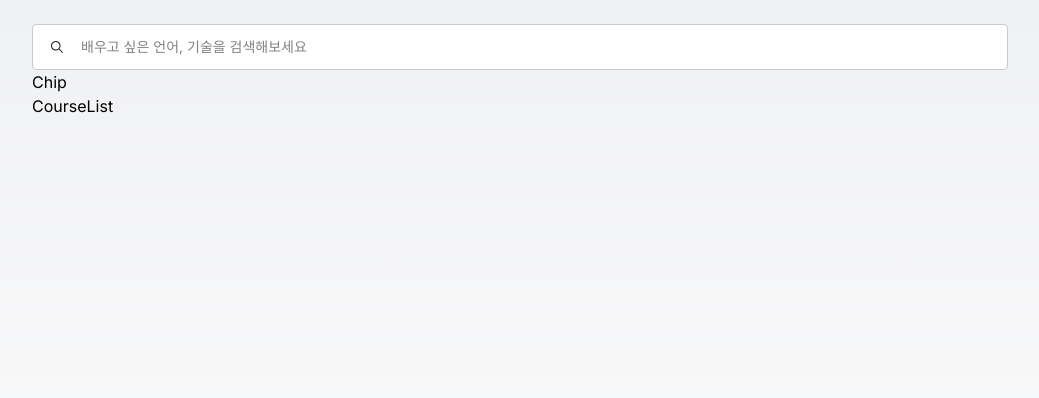
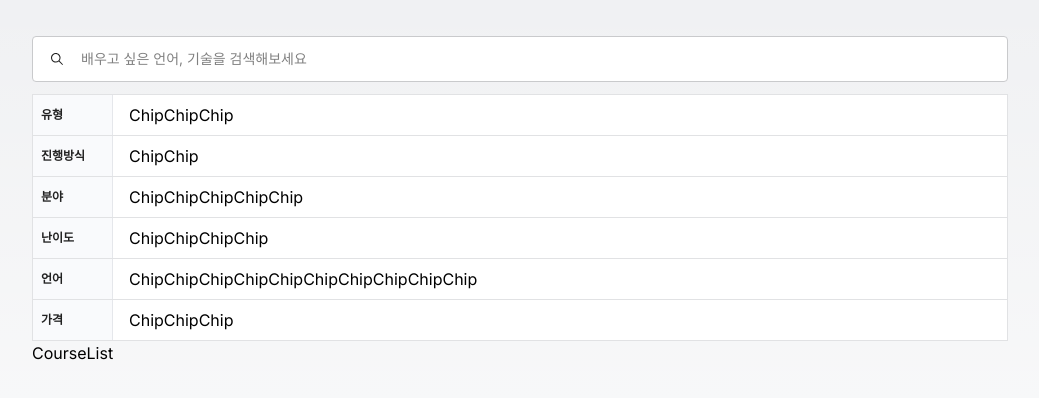
Before and after one commit to Joseunghyo7742/elice-frontend-PA, a Next.js app in the folder search-pa/: page /courses in a window 1280 px wide. Shown: the top 398 px of the page, without its empty margins (120-1159 px from the left). Built offline with nearby package versions, Linux system fonts and the light colour scheme.

Commit message:
✨ Feat: searchFilter 테이블 퍼블리싱

```diff
--- a/search-pa/src/components/SearchFilter/SearchFilter.tsx
+++ b/search-pa/src/components/SearchFilter/SearchFilter.tsx
@@ -1,12 +1,46 @@
-import Chip from 'components/SearchFilter/Chip'
-import React from 'react'
+import Chip from 'components/SearchFilter/Chip';
+
+const FilterData = {
+  유형: ['과목', '챌린지', '테스트'],
+  진행방식: ['자유 선택형', '순차 완료형'],
+  분야: ['프로그래밍 기초', '데이터 분석', '웹', '인공지능', '알고리즘'],
+  난이도: ['입문', '초급', '중급', '고급'],
+  언어: [
+    'C',
+    'C++',
+    '자바',
+    '파이썬',
+    '자바스크립트',
+    'R',
+    'HTML/CSS',
+    'SQL',
+    '아두이노',
+    '스크래치',
+  ],
+  가격: ['무료', '유료', '구독'],
+};
 
 function SearchFilter() {
   return (
     <>
-      <Chip/>
+      <div className="w-full border-t border-border-gray ">
+        {Object.entries(FilterData).map(([category, values], idx) => {
+          return (
+            <div className="flex border-b border-l border-r border-border-gray " key={idx}>
+              <div className="flex justify-start pl-2 items-center border-r min-w-20 text-xs bg-table-title-bg text-text-black font-semibold">
+                <h3>{category}</h3>
+              </div>
+              <div className="flex-1 flex px-4 py-2 bg-white">
+                {values.map(chip => {
+                  return <Chip />;
+                })}
+              </div>
+            </div>
+          );
+        })}
+      </div>
     </>
-  )
+  );
 }
 
-export default SearchFilter
+export default SearchFilter;
--- a/search-pa/src/components/SearchInput.tsx
+++ b/search-pa/src/components/SearchInput.tsx
@@ -1,14 +1,21 @@
 'use client';
 import { IoIosSearch } from 'react-icons/io';
 import useDebounce from 'hooks/useDebounce';
-import { useState } from 'react';
+import { useEffect, useState } from 'react';
 
 function SearchInput() {
   const [inputValue, setInputValue] = useState('');
   const debouncedSearch = useDebounce(inputValue, 300);
 
+  useEffect(() => {
+    if (debouncedSearch) {
+      const filter_conditions = JSON.stringify({
+        $and: [{ title: `%${debouncedSearch}%` }],
+      });
+    }
+  });
   return (
-    <div className="bg-white overflow-hidden py-3 flex items-center border rounded border-box-border focus-within:border-elice-purple ">
+    <div className="my-3 bg-white overflow-hidden py-3 flex items-center border rounded border-box-border focus-within:border-elice-purple ">
       <IoIosSearch className="mx-4 text-text-black" size="16px" />
       <input
         className="flex-1 text-sm placeholder:text-[gray] outline-none"
--- a/search-pa/tailwind.config.ts
+++ b/search-pa/tailwind.config.ts
@@ -1,28 +1,27 @@
-import type { Config } from "tailwindcss";
+import type { Config } from 'tailwindcss';
 
 const config: Config = {
   content: [
-    "./src/pages/**/*.{js,ts,jsx,tsx,mdx}",
-    "./src/components/**/*.{js,ts,jsx,tsx,mdx}",
-    "./src/app/**/*.{js,ts,jsx,tsx,mdx}",
+    './src/pages/**/*.{js,ts,jsx,tsx,mdx}',
+    './src/components/**/*.{js,ts,jsx,tsx,mdx}',
+    './src/app/**/*.{js,ts,jsx,tsx,mdx}',
   ],
   theme: {
     extend: {
-      colors:{
+      colors: {
         'elice-purple': '#524fa1',
-        'elice-white':'#F0F1F3', //background & filtering background
-        'text-black':'#222', //title color
-        'text-gray':'#5e5f61', //descirption color
-        'text-icon-gray':'#7d7e80 ',
+        'elice-white': '#F0F1F3', //background & filtering background
+        'text-black': '#222', //title color
+        'text-gray': '#5e5f61', //descirption color
+        'text-icon-gray': '#7d7e80 ',
         'box-border': 'rgb(201, 202, 204)',
-        'table-title-bg':'#F9FAFC',
-        'filtering-title':'#71746F',
-        'filtering-title-border': '#E1E2E4',
+        'border-gray': '#E1E2E4',
+        'table-title-bg': '#F9FAFC',
+        'filtering-title': '#71746F',
       },
       backgroundImage: {
-        "gradient-radial": "radial-gradient(var(--tw-gradient-stops))",
-        "gradient-conic":
-          "conic-gradient(from 180deg at 50% 50%, var(--tw-gradient-stops))",
+        'gradient-radial': 'radial-gradient(var(--tw-gradient-stops))',
+        'gradient-conic': 'conic-gradient(from 180deg at 50% 50%, var(--tw-gradient-stops))',
       },
     },
   },
```
